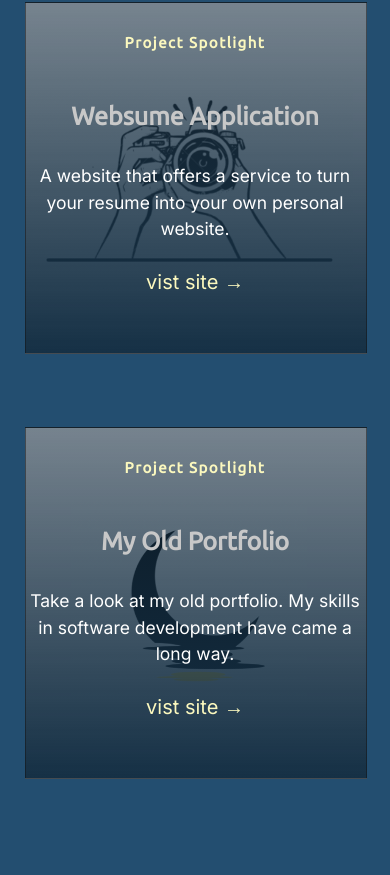
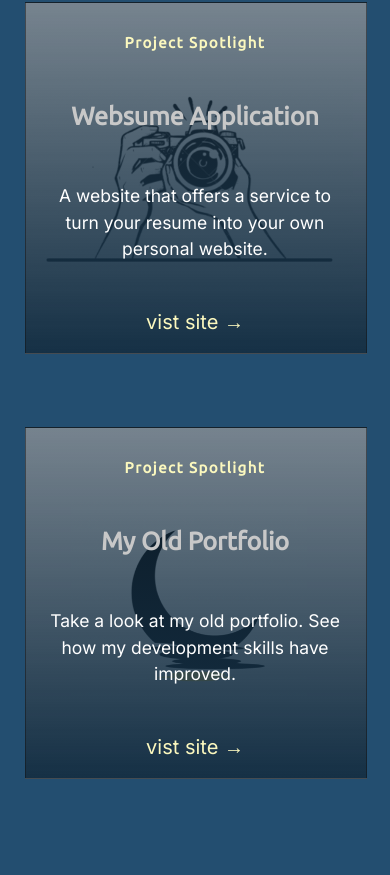
Before and after one commit to atrain42/react-portfolio, a React (Create React App) app: page / in a window 390 px wide. Shown: the part 2589-3464 px from the top of the page. Built offline with nearby package versions, Linux system fonts and the light colour scheme.

Commit message:
styling fixes

```diff
--- a/src/components/ProjectCard/ProjectContainer.js
+++ b/src/components/ProjectCard/ProjectContainer.js
@@ -33,7 +33,7 @@ const ProjectContainer = () => {
         <ProjectText
           head="Project Spotlight"
           title="My Old Portfolio"
-          info="Take a look at my old portfolio. My skills in software development have came a long way."
+          info="Take a look at my old portfolio. See how my development skills have improved."
           classStyle="projectText"
           id="project-link"
         />
--- a/src/index.css
+++ b/src/index.css
@@ -10,6 +10,10 @@ body {
 
 * {
   font-size: 62.5%;
+}
+
+html {
+  overflow-x: hidden;
 }
 
 :root {
@@ -325,9 +329,11 @@ body {
 }
 
 @media (max-width: 500px) {
+  /* .projectText {
+    padding: 0rem 2.5rem;
+  } */
   .projectText p {
-    width: 100%;
-    padding: 0rem 1.5rem;
+    width: 77.5vw;
   }
 
   .projectText h3 {
@@ -335,12 +341,21 @@ body {
   }
 
   .middleText p {
-    width: 100%;
-    padding: 0rem 2.5rem;
+    width: 77.5vw;
   }
 
   .middleText h3 {
     font-size: 2.5rem;
+  }
+}
+
+@media (max-width: 375px) {
+  .projectText p {
+    font-size: 1.5rem;
+  }
+
+  .middleText p {
+    font-size: 1.5rem;
   }
 }
 
--- a/src/layout/Footer/Footer.module.css
+++ b/src/layout/Footer/Footer.module.css
@@ -82,3 +82,19 @@
     width: 7.5rem;
   }
 }
+
+@media (max-width: 425px) {
+  .copyright h1 {
+    font-size: 1rem;
+  }
+
+  .copyLine {
+    width: 5rem;
+  }
+}
+
+@media (max-width: 350px) {
+  .copyLine {
+    width: 3rem;
+  }
+}
--- a/src/layout/Projects/Projects.module.css
+++ b/src/layout/Projects/Projects.module.css
@@ -1,7 +1,6 @@
 .projectSection {
   padding: 10rem 10rem;
   padding-top: 0rem;
-  overflow-x: hidden;
 }
 
 .projectContainer {
```
